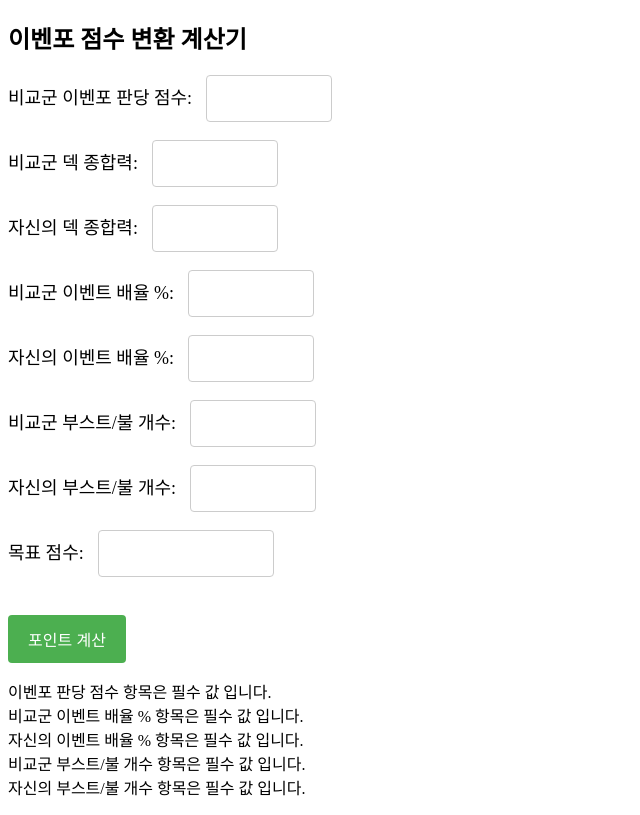
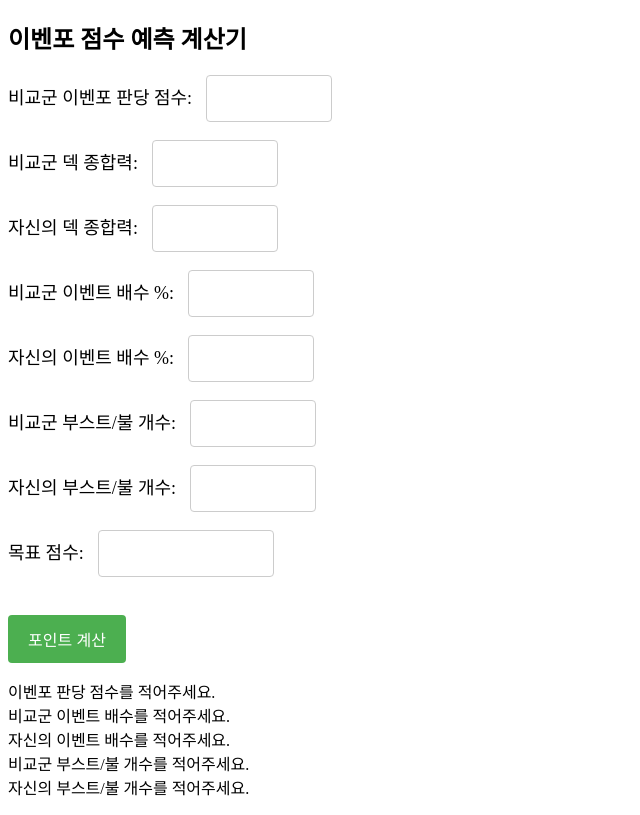
Before and after one commit to 71ar/calculator, a plain HTML site: page index.html in a window 1280 px wide. Both pictures are taken after a click on the button "포인트 계산". Shown: the whole page, without its empty margins (0-640 px from the left). Drawn offline with Linux system fonts and the light colour scheme.

Commit message:
Update index.html

```diff
--- a/index.html
+++ b/index.html
@@ -48,7 +48,7 @@
 </head>
 <body>
 
-<h2>이벤포 점수 변환 계산기</h2>
+<h2>이벤포 점수 예측 계산기</h2>
 
 <label for="originalScore">비교군 이벤포 판당 점수:</label>
 <input type="number" id="originalScore" name="originalScore" style="width: 100px; text-align: center;"><br><br>
@@ -59,10 +59,10 @@
 <label for="userDeckPower">자신의 덱 종합력:</label>
 <input type="number" id="userDeckPower" name="userDeckPower" style="width: 100px; text-align: center;"><br><br>
 
-<label for="originalPercentage">비교군 이벤트 배율 %:</label>
+<label for="originalPercentage">비교군 이벤트 배수 %:</label>
 <input type="number" id="originalPercentage" name="originalPercentage" step="0.01" style="width: 100px; text-align: center;"><br><br>
 
-<label for="targetScale">자신의 이벤트 배율 %:</label>
+<label for="targetScale">자신의 이벤트 배수 %:</label>
 <input type="number" id="targetScale" name="targetScale" step="0.01" style="width: 100px; text-align: center;"><br><br>
 
 <label for="originalBoosts">비교군 부스트/불 개수:</label>
@@ -96,11 +96,11 @@ function calculateScore() {
 
   var errorMessages = [];
 
-  if (!originalScore) errorMessages.push("이벤포 판당 점수 항목은 필수 값 입니다.");
-  if (!originalPercentage) errorMessages.push("비교군 이벤트 배율 % 항목은 필수 값 입니다.");
-  if (!targetScale) errorMessages.push("자신의 이벤트 배율 % 항목은 필수 값 입니다.");
-  if (!originalBoosts) errorMessages.push("비교군 부스트/불 개수 항목은 필수 값 입니다.");
-  if (!targetBoosts) errorMessages.push("자신의 부스트/불 개수 항목은 필수 값 입니다.");
+  if (!originalScore) errorMessages.push("이벤포 판당 점수를 적어주세요.");
+  if (!originalPercentage) errorMessages.push("비교군 이벤트 배수를 적어주세요.");
+  if (!targetScale) errorMessages.push("자신의 이벤트 배수를 적어주세요.");
+  if (!originalBoosts) errorMessages.push("비교군 부스트/불 개수를 적어주세요.");
+  if (!targetBoosts) errorMessages.push("자신의 부스트/불 개수를 적어주세요.");
 
   if (errorMessages.length > 0) {
     document.getElementById("result").innerHTML = "<div class='error-message'>" + errorMessages.join("<br>") + "</div>";
@@ -133,7 +133,7 @@ function calculateScore() {
   var baseScore = originalScore / (originalPercentage * boostMultiplier(originalBoosts));
   var newScore = Math.floor(baseScore * targetScale * boostMultiplier(targetBoosts));
 
-  document.getElementById("result").innerHTML = "예상 이벤트 포인트 점수: " + newScore;
+  document.getElementById("result").innerHTML = "예상 이벤포 점수: " + newScore;
 
   if (targetScore) {
     targetScore = parseInt(targetScore, 10);
```
